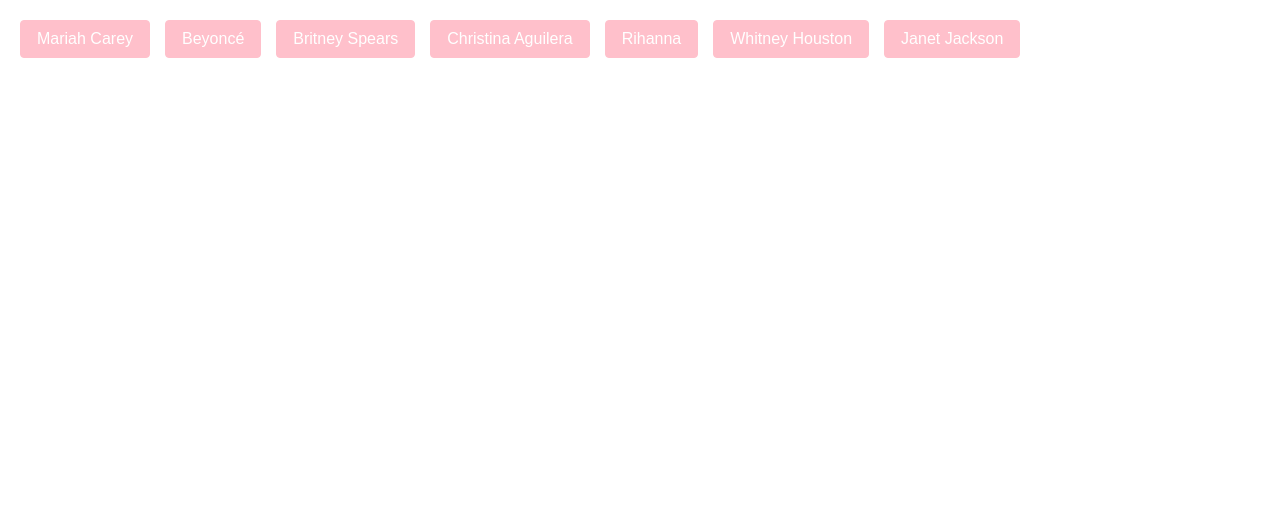
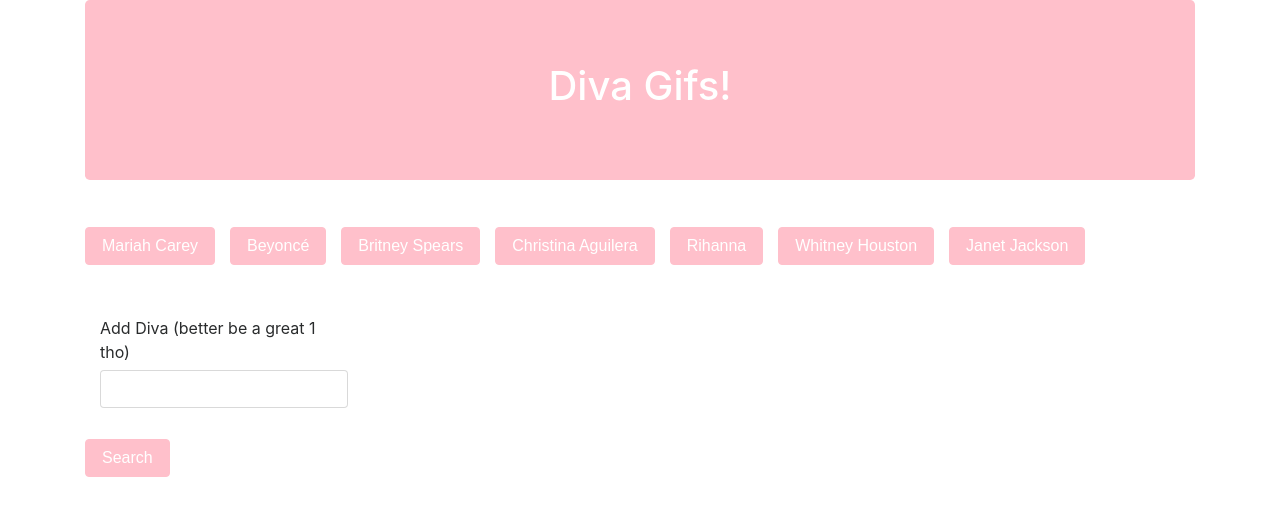
Before and after one commit to annelisam/week-6-hw, a plain HTML site: page index.html in a window 1280 px wide. Drawn offline with nearby package versions, Linux system fonts and the light colour scheme.

Commit message:
Added form

```diff
--- a/index.html
+++ b/index.html
@@ -14,6 +14,10 @@
 
 <body>
 
+<div class="container">
+
+    <div class="jumbotron"><h1>Diva Gifs!</h1></div>
+
     <!--Div with array of divas-->
     <div id="divaButtons"></div>
 
@@ -21,8 +25,17 @@
     <!--Div where all the gifs go-->
     <div id="divaGifs" data-state="still"></div>
 
+    <!--Div to add another gif-->
+    <div class="form-group col-3">
+            <label for="example-text-input" class="col-form-label">Add Diva (better be a great 1 tho)</label>
+              <input class="form-control" type="text" id="diva-add">
+
+            </div>
+
+            <button type="button" class="btn btn-primary" id="search-button">Search</button>
 
 
+</div>
 
 <script src="https://cdnjs.cloudflare.com/ajax/libs/jquery/3.2.1/jquery.min.js"></script>
 <script src="script.js"></script>
--- a/script.js
+++ b/script.js
@@ -43,6 +43,7 @@ $(document).ready(function(){
 
                 console.log(gifView);
 
+                // Displays gif results
                 var divaImg = $('<img>').attr("src", still).attr('data-animate', gifView).attr('data-still', still);
                 divaImg.attr('data-state', 'still');
 
@@ -59,6 +60,8 @@ $(document).ready(function(){
 
     });
 
+
+//play and pause Gifs
     function playGif() {
         var state = $(this).attr('data-state');
         console.log(state);
@@ -72,6 +75,8 @@ $(document).ready(function(){
 
     }
 
+    //Add diva to array + button
+
 // doc on click closing tag
 })
 
--- a/style.css
+++ b/style.css
@@ -1,17 +1,14 @@
-.diva-name {
+.btn, .diva-name {
     margin-right: 15px;
     margin-bottom: 25px;
+    margin-top: 15px;
     background-color: pink;
     border: 1px solid pink;
 }
 
-.diva-name:hover {
+.btn:hover, .diva-name:hover {
     background-color: #ff00ff;
     border: 1px solid #ff00ff;
-}
-
-body {
-    margin: 20px;
 }
 
 p{
@@ -21,3 +18,9 @@ p{
 #divaGifs{
     margin-bottom: 20px;
 }
+
+.jumbotron{
+    background-color: pink;
+    text-align: center;
+    color: #fff;
+}
```
